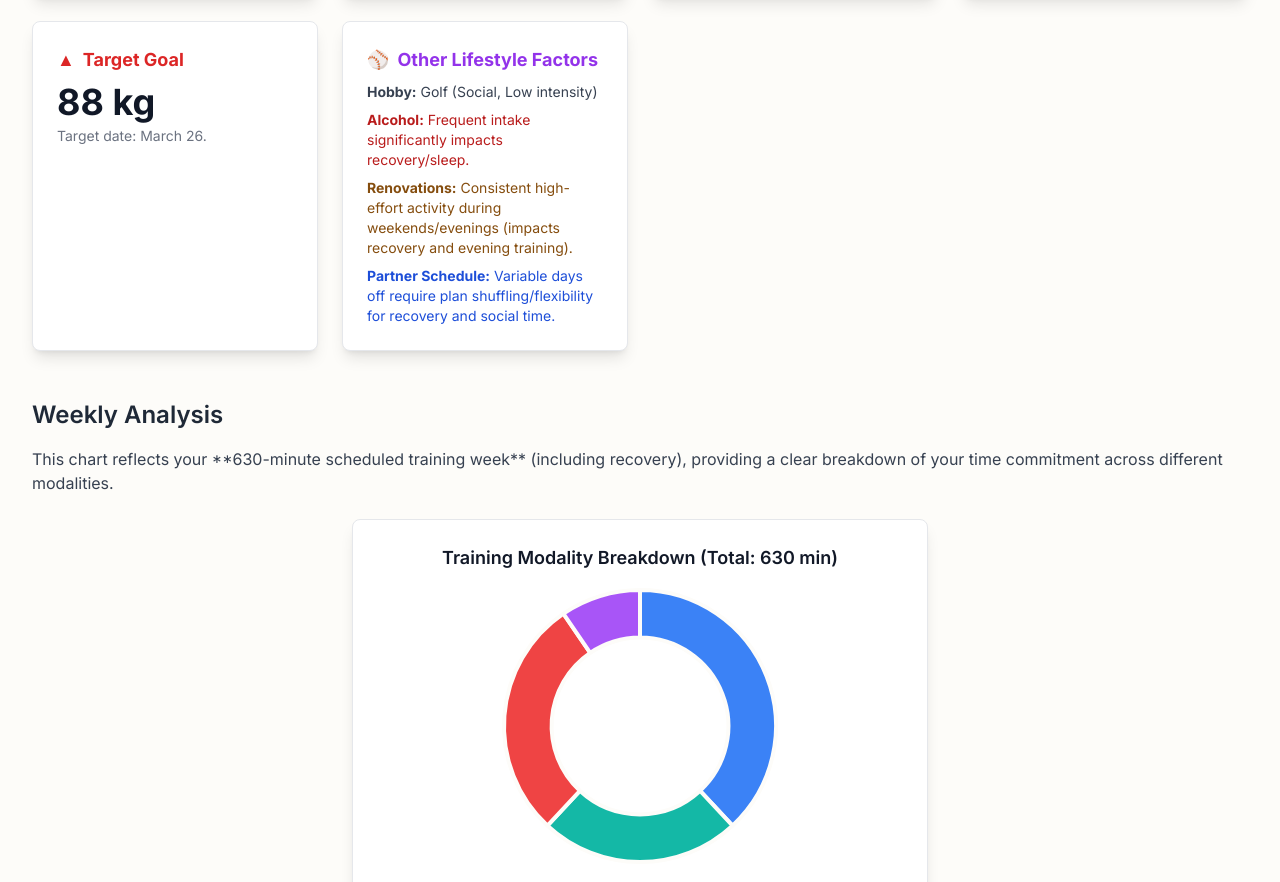
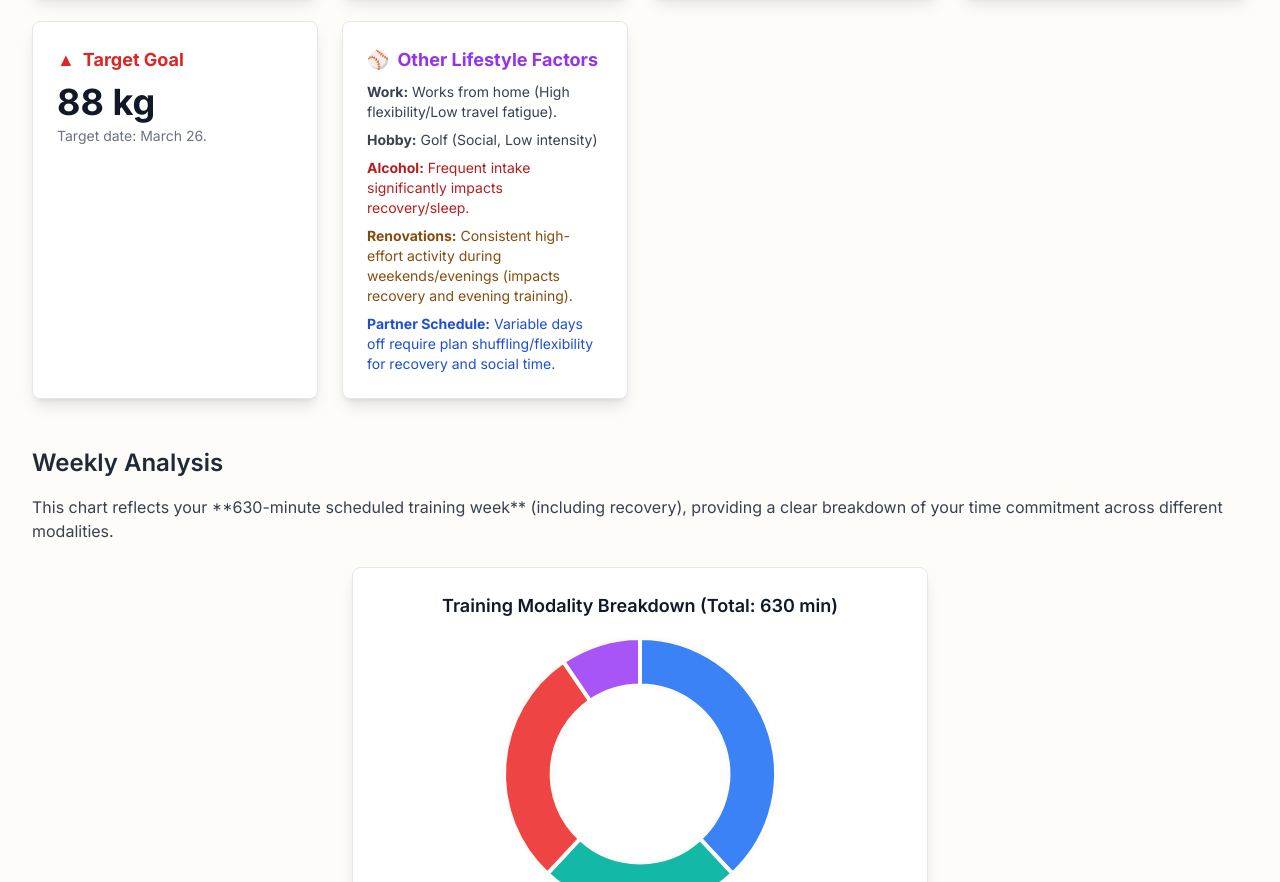
Before and after one commit to antonyfulcher/TrainingDashboard, a plain HTML site: page index.html in a window 1280 px wide. Shown: the part 1440-2322 px from the top of the page. Drawn offline with nearby package versions, Linux system fonts and the light colour scheme.

Commit message:
Update index.html

```diff
--- a/index.html
+++ b/index.html
@@ -13,7 +13,7 @@
     Visualization & Content Choices:
     - Report Info: Typical Weekly Schedule (table) -> Goal: Visualize weekly time/activity blocking with RAG likelihood -> Viz/Presentation: Interactive 7-Column Calendar Grid (HTML/Tailwind/JS) with RAG colors -> Interaction: Filter buttons (All, JJ, B, S&C, Rec) highlight relevant blocks. -> Justification: Far more intuitive and scannable than a text table.
     - Report Info: Other Possible Sessions (grid) -> Goal: Inform coach of potential extra sessions visually -> Viz/Presentation: Secondary 7-Column Calendar Grid (HTML/Tailwind) with RED status -> Interaction: Inherits filter functionality from main schedule. -> Justification: Clearly separates core schedule from optional sessions while maintaining visual consistency.
-    - Report Info: Lifestyle Metrics (Sleep, Steps, Macros, Weight, Golf, Alcohol, Renovations, Partner Schedule) -> Goal: Present core health context -> Viz/Presentation: Six static metric cards (HTML/Tailwind) -> Interaction: None (static info) -> Justification: Presents complex metrics clearly and compactly.
+    - Report Info: Lifestyle Metrics (Sleep, Steps, Macros, Weight, Golf, Alcohol, Renovations, Partner Schedule, WFH) -> Goal: Present core health context -> Viz/Presentation: Six static metric cards (HTML/Tailwind) -> Interaction: None (static info) -> Justification: Presents complex metrics clearly and compactly.
     - Report Info: Activity durations (numeric) -> Goal: Compare time allocation between disciplines -> Viz/Presentation: Single Donut Chart (Chart.js/Canvas) -> Interaction: Hover for tooltips. -> Justification: Instantly shows training balance across modalities.
     - Report Info: Long-Term Constraints (table) -> Goal: Inform of future disruptions -> Viz/Presentation: Styled HTML Table (HTML/Tailwind) -> Interaction: None (static info) -> Justification: Clearest way to present this specific data.
     - CONFIRMATION: NO SVG graphics used. NO Mermaid JS used.
@@ -319,6 +319,7 @@
                         <span class="mr-2">&#9918;</span> Other Lifestyle Factors
                     </h3>
                     <div class="space-y-2">
+                        <p class="text-sm text-gray-700"><span class="font-bold">Work:</span> Works from home (High flexibility/Low travel fatigue).</p>
                         <p class="text-sm text-gray-700"><span class="font-bold">Hobby:</span> Golf (Social, Low intensity)</p>
                         <p class="text-sm text-red-700"><span class="font-bold">Alcohol:</span> Frequent intake significantly impacts recovery/sleep.</p>
                         <p class="text-sm text-yellow-800"><span class="font-bold">Renovations:</span> Consistent high-effort activity during weekends/evenings (impacts recovery and evening training).</p>
```
